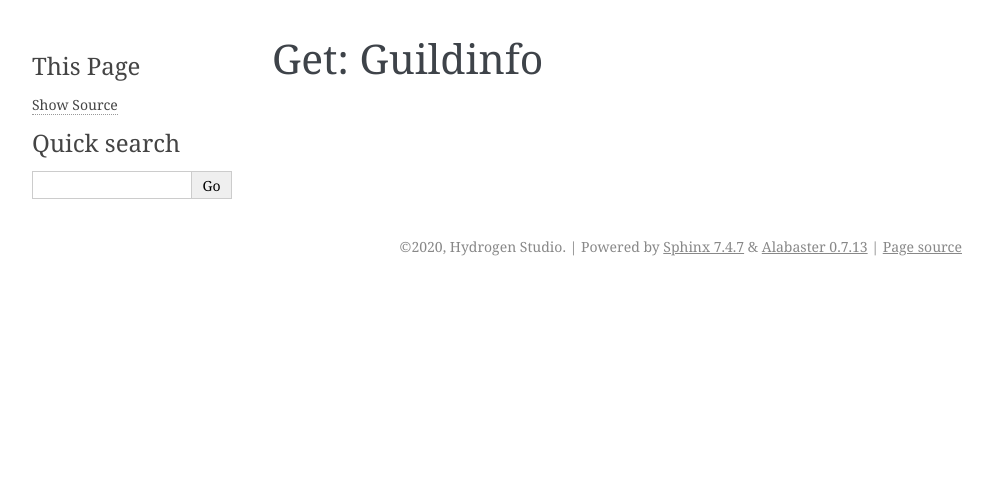
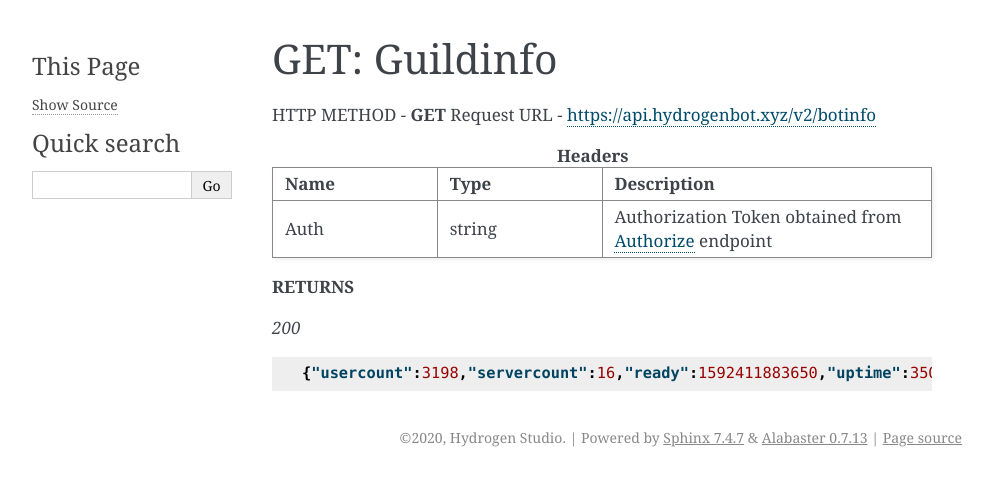
Before and after one commit to jerryzhangdev/hydrogen-developer-docs, a Sphinx documentation site: the page built from docs/source/guildinfo.rst, in a window 1280 px wide. Shown: the top 486 px of the page, without its empty margins (148-1141 px from the left). Built offline with Sphinx 7.4.7, drawn with Linux system fonts in a browser that asks for light colours.

Commit message:
Update guildinfo.rst

```diff
--- a/docs/source/guildinfo.rst
+++ b/docs/source/guildinfo.rst
@@ -1,2 +1,24 @@
-Get: Guildinfo
+GET: Guildinfo
 ==============
+
+HTTP METHOD - **GET**
+Request URL - https://api.hydrogenbot.xyz/v2/botinfo
+
+.. list-table:: **Headers**
+   :widths: 25 25 50
+   :header-rows: 1
+
+   * - Name
+     - Type
+     - Description
+   * - Auth
+     - string
+     - Authorization Token obtained from `Authorize <https://developer.hydrogenbot.xyz/en/latest/authorize.html>`_ endpoint
+
+**RETURNS**
+
+*200*
+
+.. code-block:: json
+
+   {"usercount":3198,"servercount":16,"ready":1592411883650,"uptime":350138,"ping":67,"owner":"Airbus A350-1000#9999"}
```
